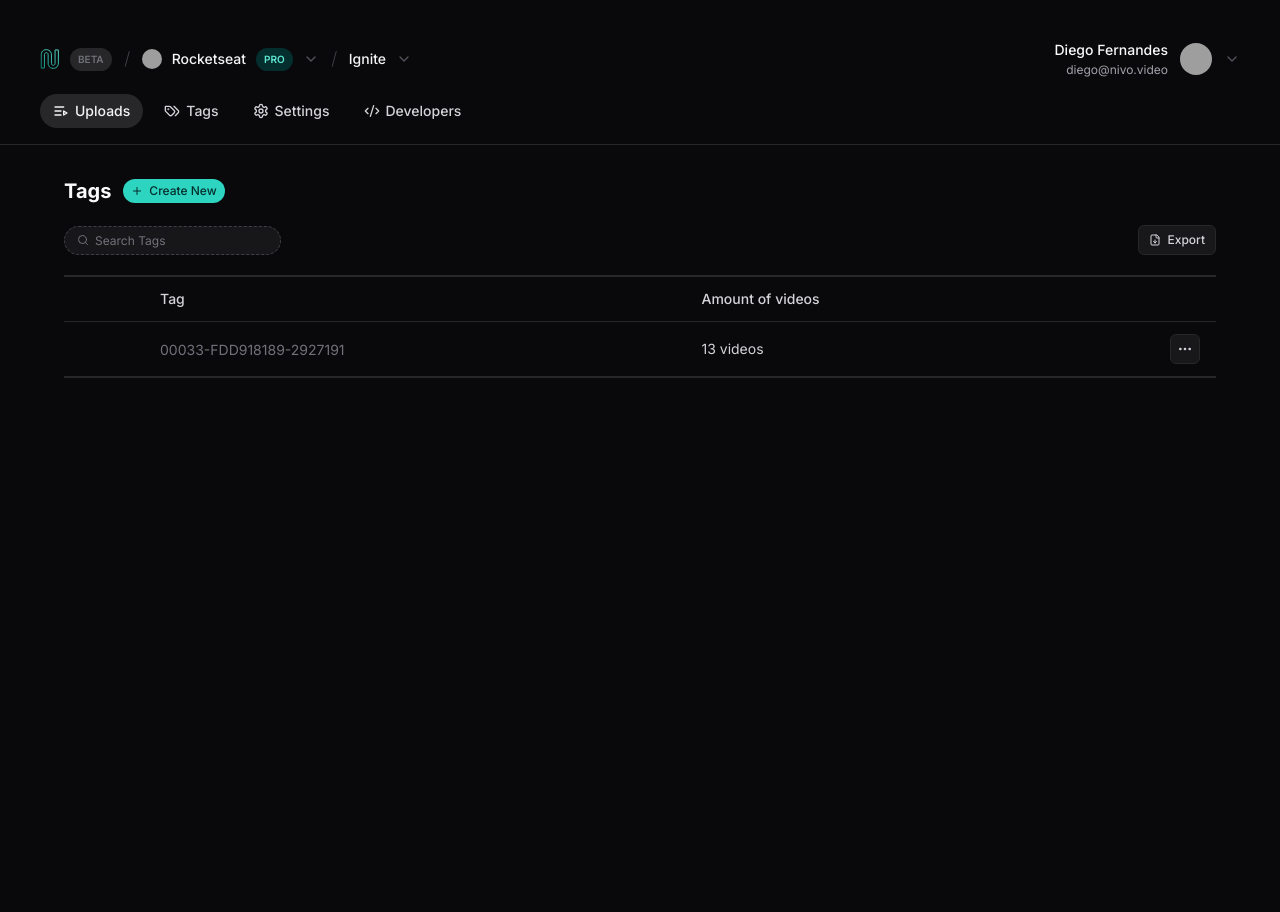
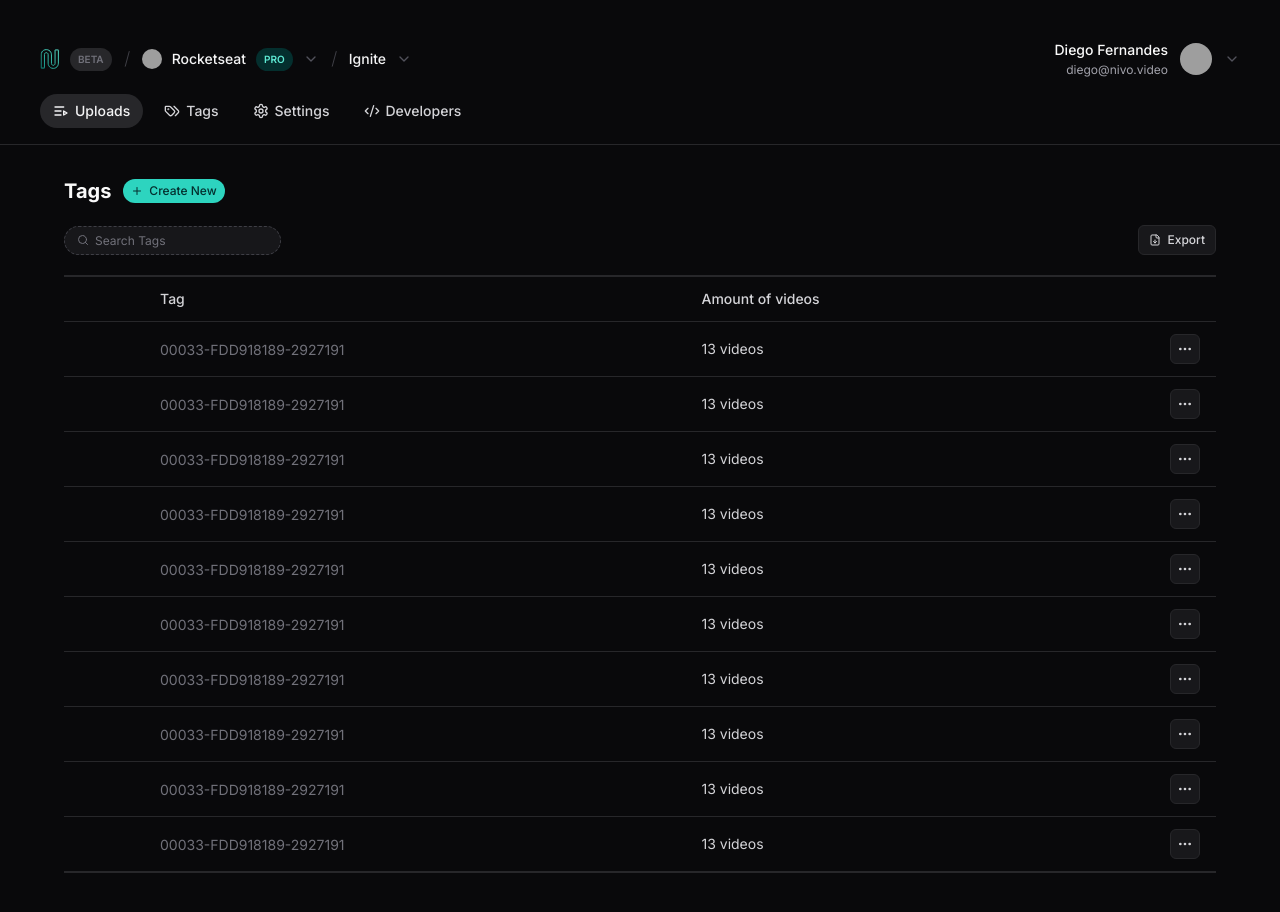
Before and after one commit to V-Matheus/Listagem-de-Dados, a React (Vite) app: page / in a window 1280 px wide. Before the commit the page ends 800 px from the top, so only its background shows below. Built offline with nearby package versions, Linux system fonts and the light colour scheme; grey boxes are pictures that could not be loaded.

Commit message:
add 10 itens na tabela

```diff
--- a/src/app.tsx
+++ b/src/app.tsx
@@ -44,7 +44,8 @@ export function App() {
               </TableRow>
             </TableHeader>
             <TableBody>
-              <TableRow>
+              {Array.from({length: 10}).map((value, index) => {
+                return (<TableRow key={index}>
                   <TableCell></TableCell>
                   <TableCell>
                     <div className="flex flex-col gap-0.5">
@@ -60,7 +61,8 @@ export function App() {
                       <MoreHorizontal className="size-4"/>
                     </Button>
                   </TableCell>
-              </TableRow>
+                </TableRow>)
+              })}
             </TableBody>
           </Table>
         </main>
```
Lines whose indentation alone changed are shown as unchanged.
